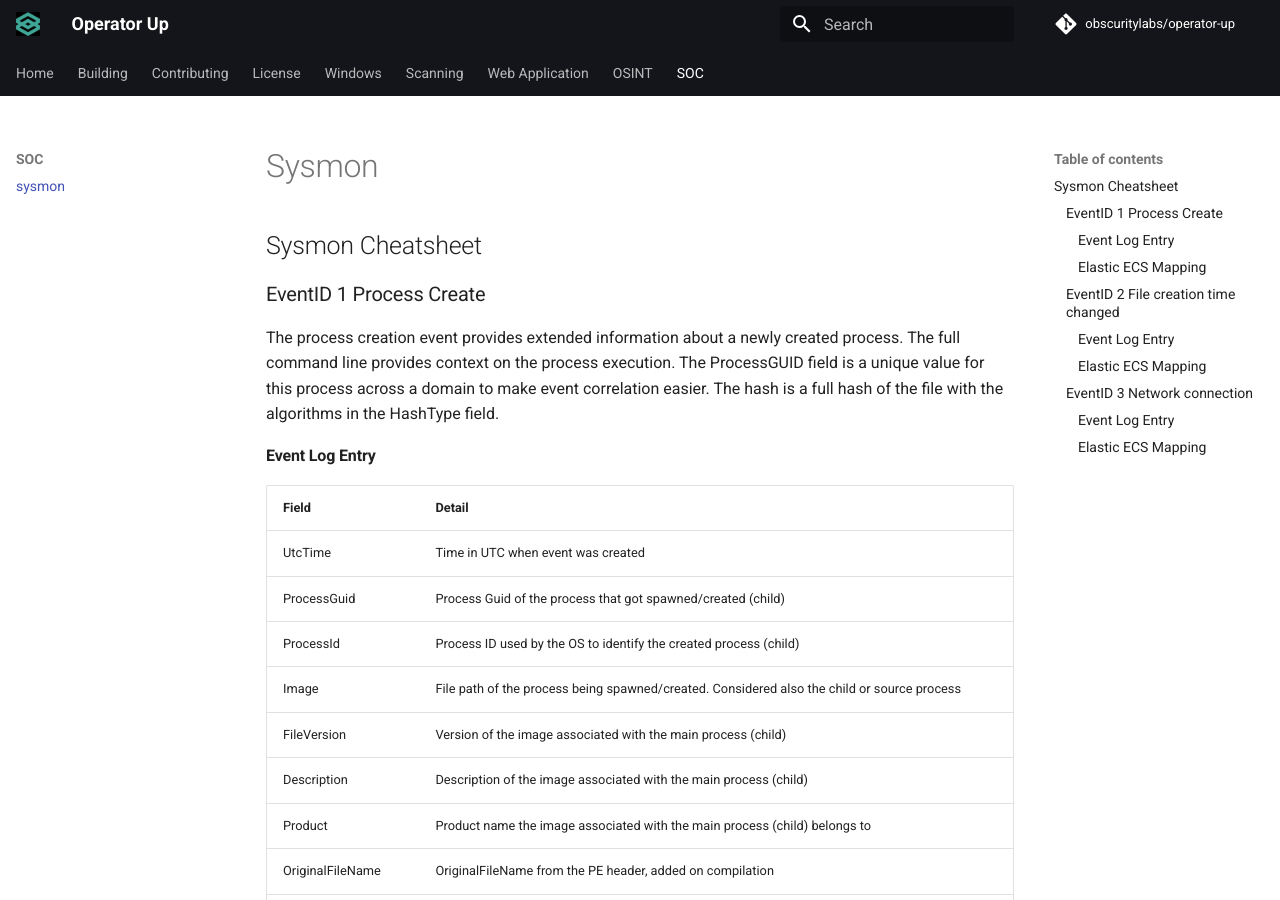
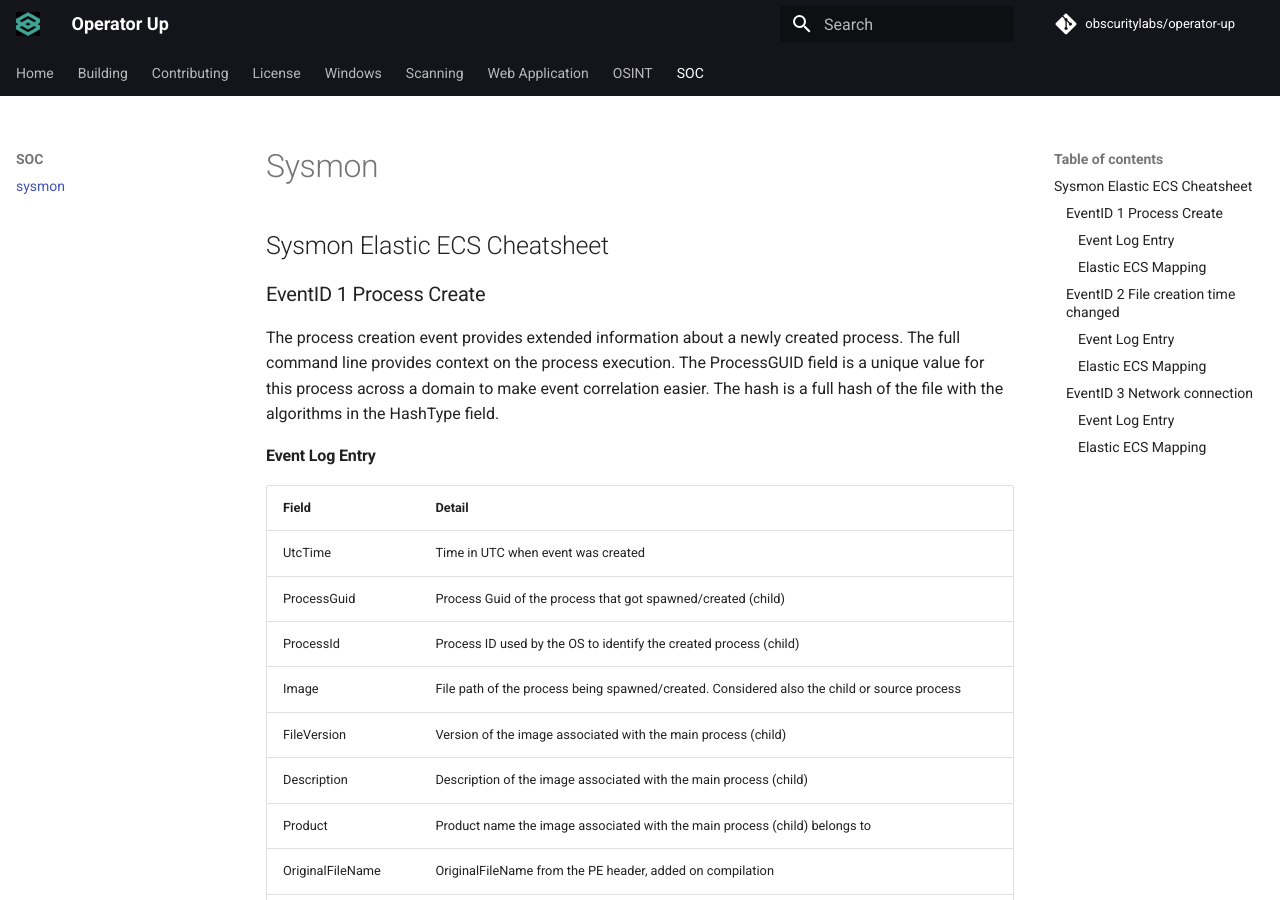
Before and after one commit to obscuritylabs/operator-up, an MkDocs documentation site: the page built from docs/soc/sysmon/sysmon.md, in a window 1280 px wide and 900 px high. Built offline with MkDocs 1.6.1 and Material for MkDocs 9.7.7, drawn with Linux system fonts in a browser that asks for light colours; comment, search, counter and statistics services are not loaded.

Commit message:
Update title

```diff
--- a/docs/soc/sysmon/sysmon.md
+++ b/docs/soc/sysmon/sysmon.md
@@ -1,7 +1,7 @@
 # Sysmon
 
 
-## Sysmon Cheatsheet
+## Sysmon Elastic ECS Cheatsheet
 
 ### EventID 1 Process Create
 
```
